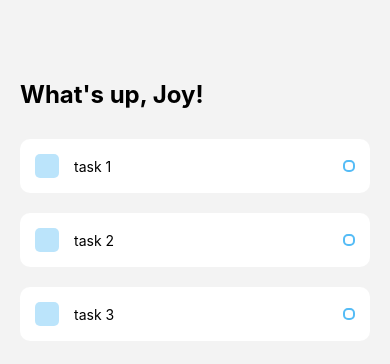
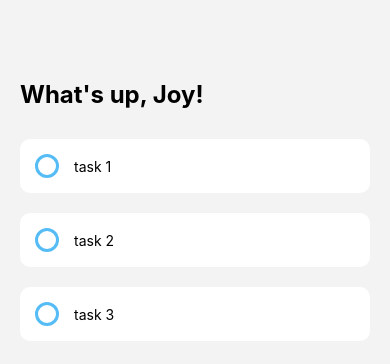
Before and after one commit to baggelisp/React-Native-To-Do-App, a React Native app: screen / in a window 390 px wide. Shown: the top 364 px of the page. Built offline with nearby package versions, Linux system fonts and the light colour scheme.

Commit message:
changes on task

```diff
--- a/components/Task.js
+++ b/components/Task.js
@@ -5,10 +5,10 @@ function Task(props) {
   return (
     <View style={styles.item}>
         <View style={styles.itemLeft}>
-            <TouchableOpacity style={styles.square}></TouchableOpacity>
+            <TouchableOpacity style={styles.circular}></TouchableOpacity>
             <Text style={styles.itemText}>{props.text}</Text>
         </View>
-        <View style={styles.circular}></View>
+        {/* <View style={styles.circular}></View> */}
     </View>
   )
 }
@@ -31,22 +31,15 @@ const styles = StyleSheet.create({
         alignItems: 'center',
         flexWrap: 'wrap'
     },
-    square: {
+    circular: {
         width: 24,
         height: 24,
-        backgroundColor: '#55BCF6',
-        opacity: 0.4,
-        borderRadius: 5,
         marginRight: 15,
+        borderColor: '#55BCF6',
+        borderWidth: 3,
+        borderRadius: 12,
     },
     itemText: {
         maxWidth: '80%',
-    },
-    circular: {
-        width: 12,
-        height: 12,
-        borderColor: '#55BCF6',
-        borderWidth: 2,
-        borderRadius: 5,
     }
 });
```
